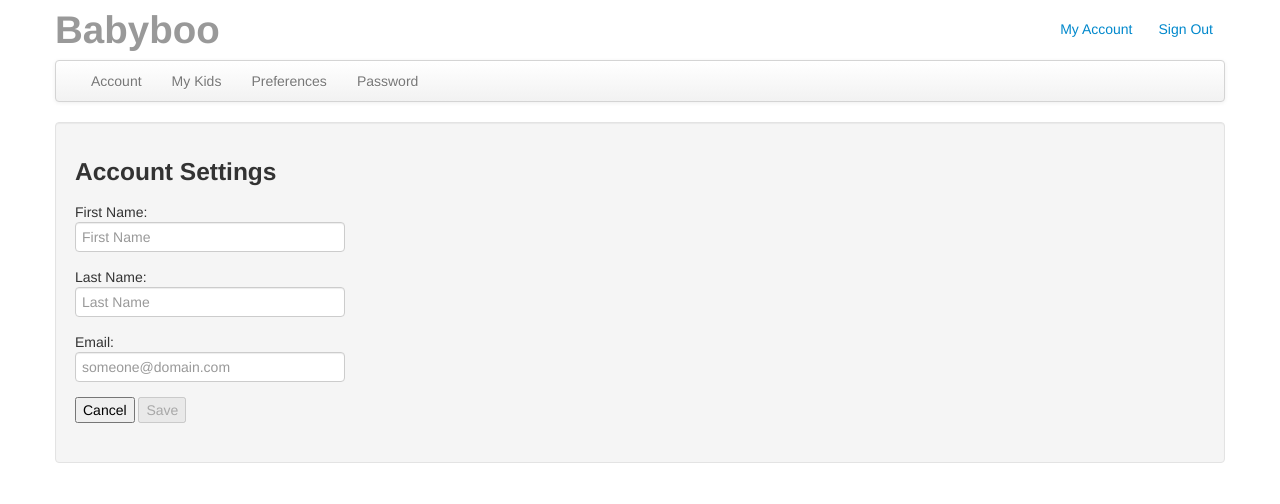
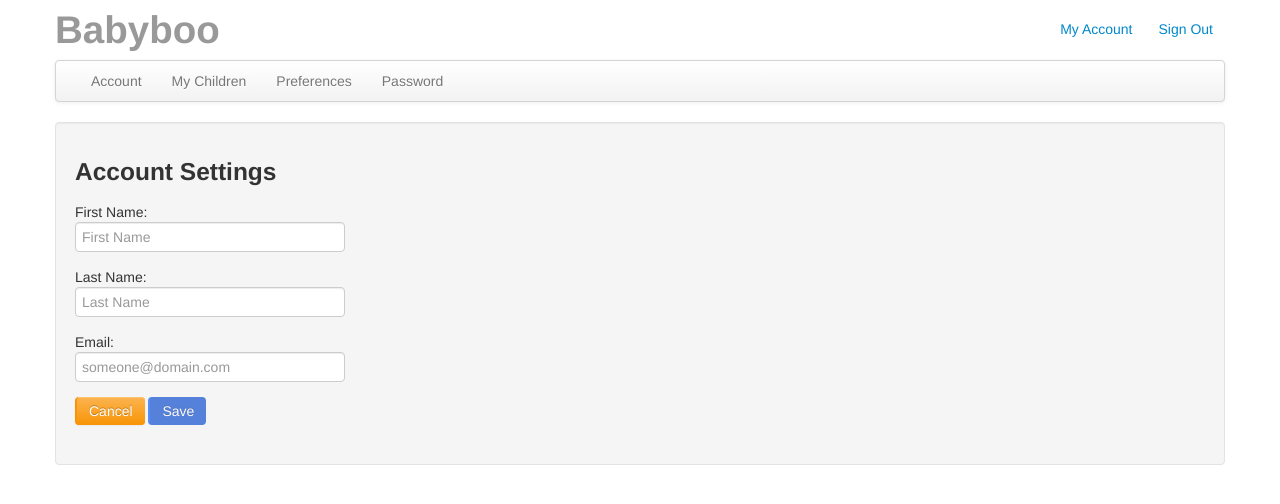
Before and after one commit to KK911/Mockathon, a Django app: page /accounts/settings in a window 1280 px wide. Shown: the top 504 px of the page. Run offline with Django 3.2, Linux system fonts and the light colour scheme; data that the repository does not hold is empty; parts of the project's set-up code (start-up, migrations or seed data) failed here and were passed over; some libraries are stand-ins or nearby versions.

Commit message:
Fixed bug in account settings

```diff
--- a/src/accounts/static/accounts/js/AccountsController.js
+++ b/src/accounts/static/accounts/js/AccountsController.js
@@ -33,7 +33,7 @@ function AcctController($scope, $http) {
     };
 
     $scope.onCancelClick = function () {
-    	alert('cancelled')
+    	console.log('cancelled');
         angular.copy(master, $scope.user);
     };
 
--- a/src/accounts/templates/accounts/settings.html
+++ b/src/accounts/templates/accounts/settings.html
@@ -1,7 +1,7 @@
 <!DOCTYPE html>
 <html data-ng-app="account" xmlns="http://www.w3.org/1999/xhtml">
 <head>
-    <title>Sign in to Babyboo</title>
+    <title>Babyboo - Account Settings</title>
     <meta name="viewport" content="width=device-width, initial-scale=1.0" />
 
      {% load staticfiles %}
@@ -39,7 +39,7 @@
                             <div class="container">
                                 <ul class="nav">
                                     <li><a href="#">Account</a></li>
-                                    <li><a href="#">My Kids</a></li>
+                                    <li><a href="#">My Children</a></li>
                                     <li><a href="#">Preferences</a></li>
                                     <li><a href="#">Password</a></li>
                                 </ul>
@@ -59,8 +59,8 @@
                         <label style="width: 150px;">
                             Email:
                                 <input type="email" name="email" class="span3" placeholder="someone@domain.com" required="required" data-ng-model="user.email" /></label>
-                        <button type="button" ng-disabled="isCancelDisabled()" ng-click="onCancelClick">Cancel</button>
-                        <button type="button" ng-disabled="isSaveDisabled()" ng-click="onSaveClick">Save</button>
+                        <button type="button" class="btn btn-warning" ng-click="onCancelClick()" ng-disabled="isCancelDisabled()">Cancel</button>
+                        <button type="button" class="btn btn-primary" ng-click="onSaveClick()" ng-disabled="isSaveDisabled()">Save</button>
                         <div class="alert alert-error" ng-hide="hideMessage">
                         <hr />
                             <a class="close" ng-click="hideMessage=false" href="">×</a>Saved Successfully
```
Also changed, not shown: 5 other files.
